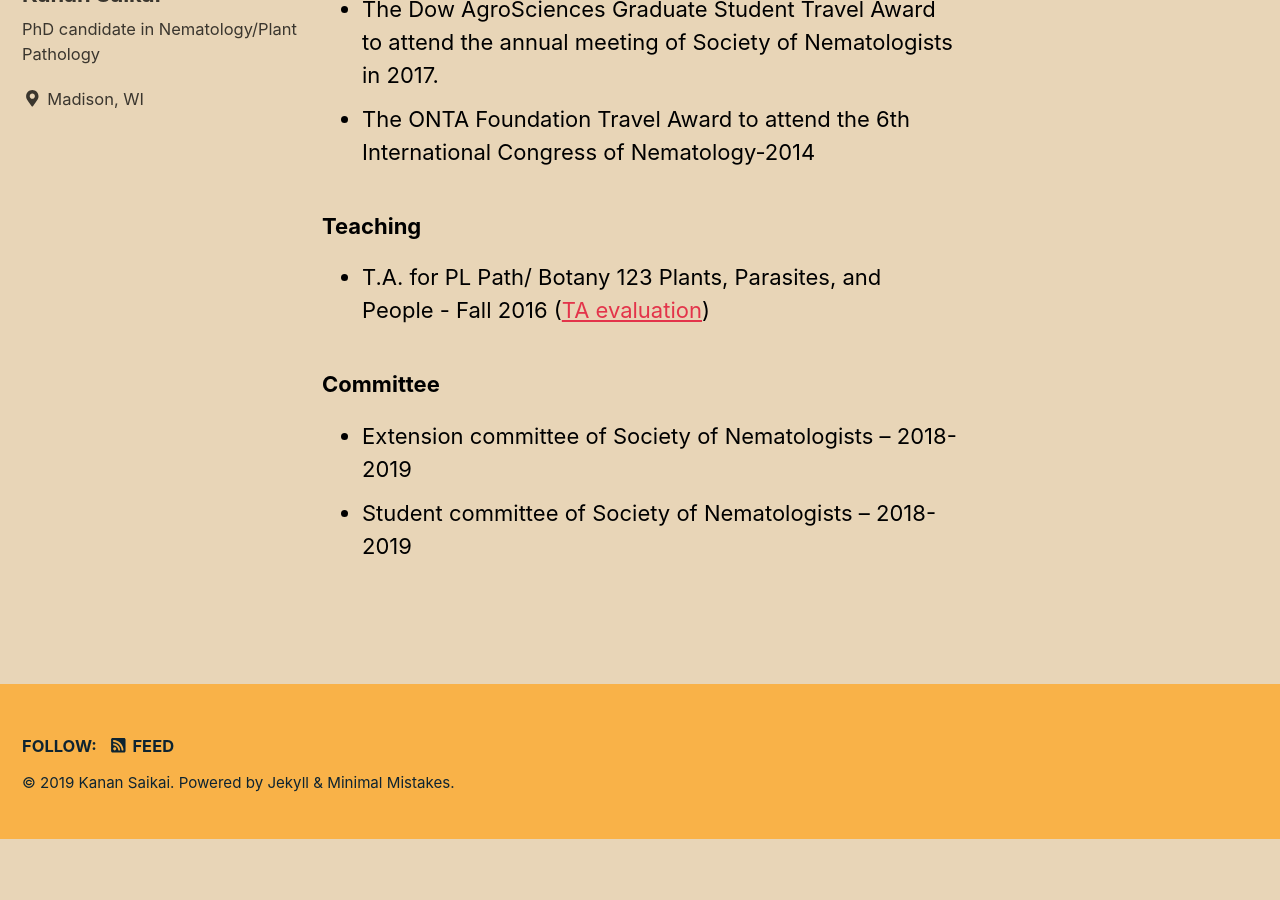
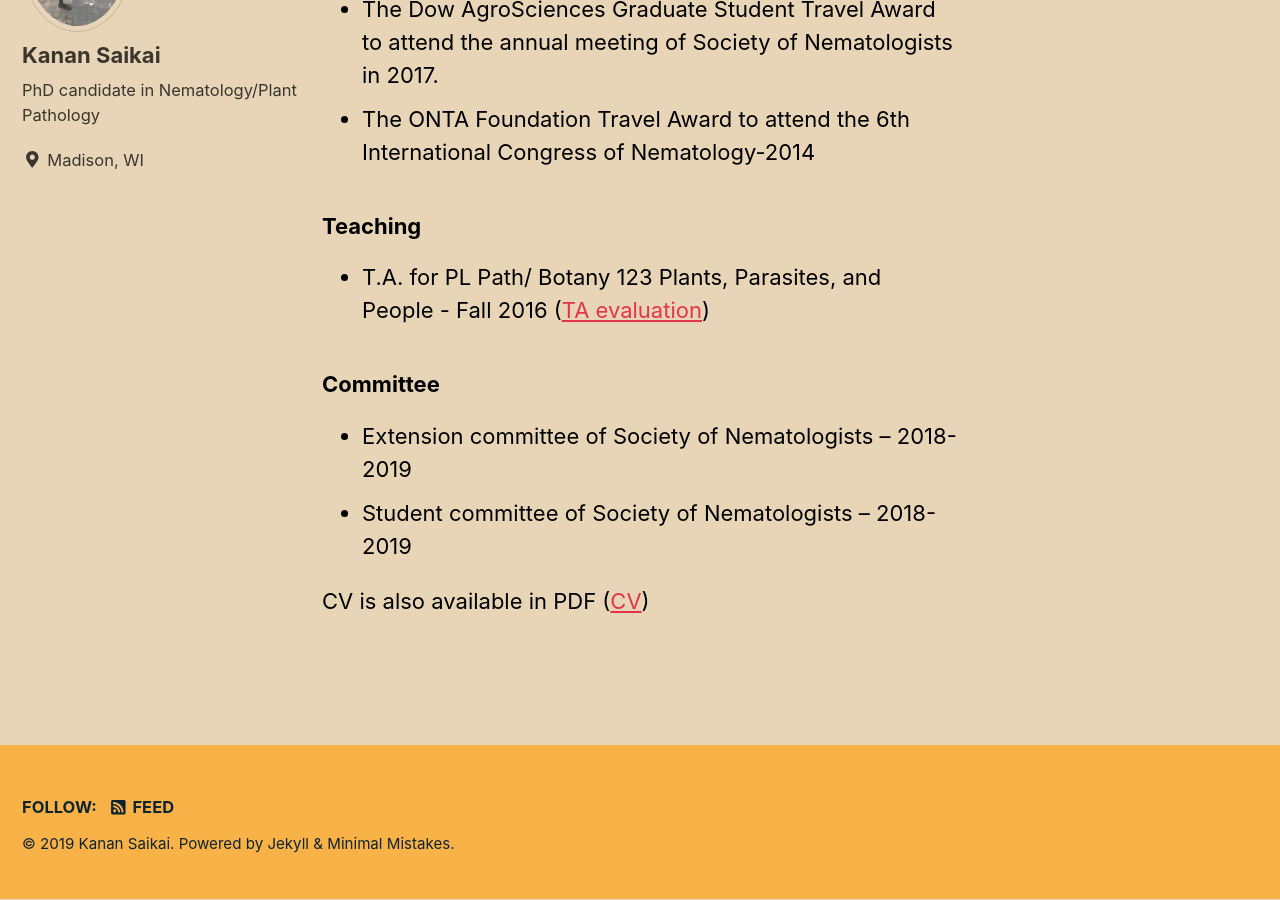
Before and after one commit to ksaikai/ksaikai.github.io, a Jekyll site: the page built from _pages/cv.md, in a window 1280 px wide and 900 px high, scrolled down 2341 px. Built offline with Jekyll 4.4.1, drawn with Linux system fonts in a browser that asks for light colours; cached includes are drawn as plain includes; nearby versions of some CDN libraries; before the commit the page ends 3179 px from its top, so only the background shows below that.

Commit message:
Update cv.md

```diff
--- a/_pages/cv.md
+++ b/_pages/cv.md
@@ -53,3 +53,6 @@ permalink: /cv/
 ### Committee
 * Extension committee of Society of Nematologists – 2018-2019
 * Student committee of Society of Nematologists – 2018-2019
+
+
+CV is also available in PDF ([CV](../CV_KananSaikai.pdf))
```
